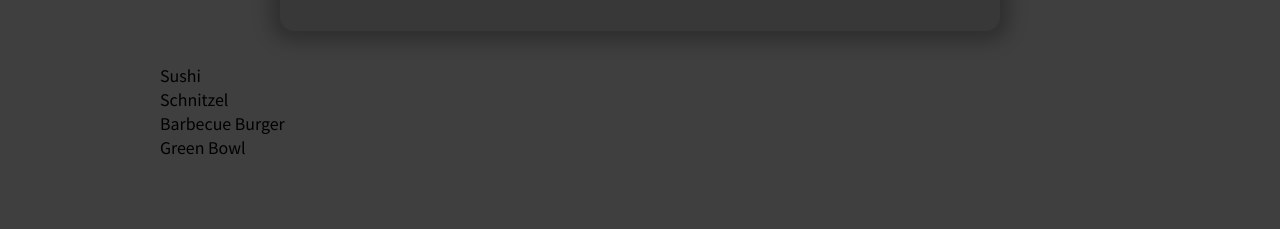
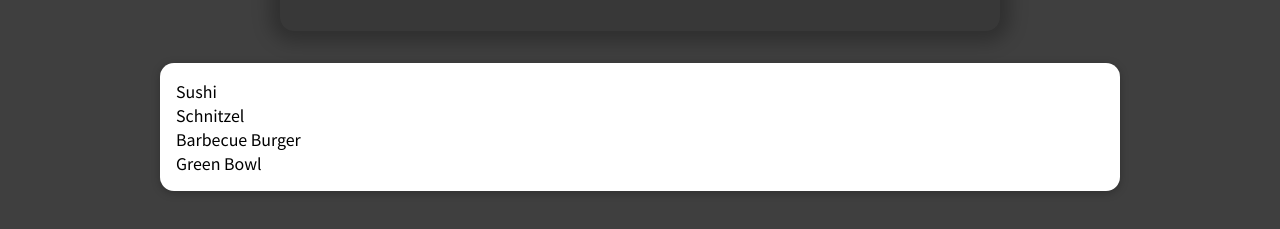
Before and after one commit to Safei-Ashraf/React-2021-Workshop, a JavaScript app: page / in a window 1280 px wide. Shown: the part 447-676 px from the top of the page. Built offline with nearby package versions, Linux system fonts and the light colour scheme.

Commit message:
adding card

```diff
--- a/src/components/Meals/AvailableMeals.js
+++ b/src/components/Meals/AvailableMeals.js
@@ -1,3 +1,4 @@
+import Card from "../UI/Card";
 import classes from "./AvailableMeals.module.css";
 const DUMMY_MEALS = [
   {
@@ -31,7 +32,11 @@
       <li key={meal.id}>{meal.name}</li>
     </ul>
   ));
-  return <section className={classes.meals}>{mealsList}</section>;
+  return (
+    <section className={classes.meals}>
+      <Card>{mealsList}</Card>
+    </section>
+  );
 };
 
 export default AvailableMeals;
--- /dev/null
+++ b/src/components/UI/Card.js
@@ -0,0 +1,6 @@
+import classes from "./Card.module.css";
+const Card = (props) => {
+  return <div className={classes.card}>{props.children}</div>;
+};
+
+export default Card;
--- /dev/null
+++ b/src/components/UI/Card.module.css
@@ -0,0 +1,6 @@
+.card {
+  padding: 1rem;
+  box-shadow: 0 2px 8px rgba(0, 0, 0, 0.25);
+  border-radius: 14px;
+  background-color: white;
+}
```
Also changed, not shown: 1 other file (tests, documents, lock files or other folders).
